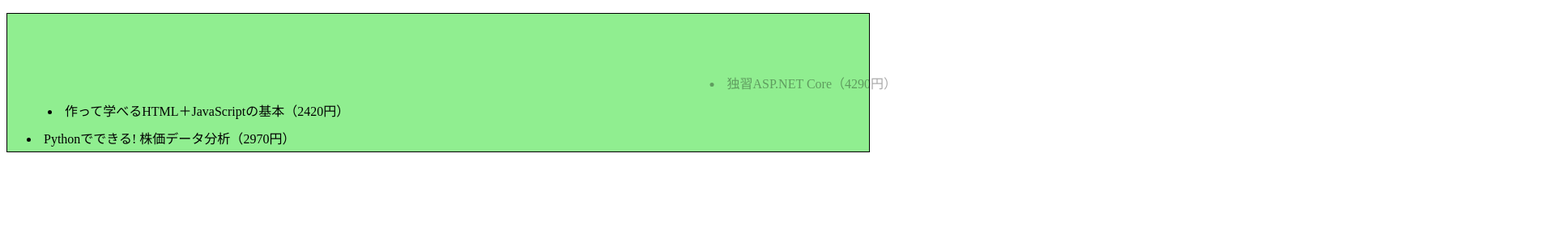
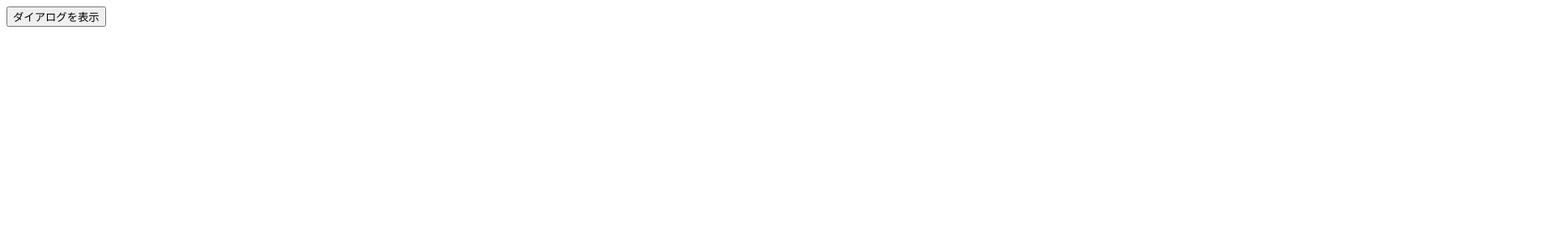
Before and after one commit to STHEXA/practical-introduction-react, a React (Vite) app in the folder samples/my-react/: page / in a window 1280 px wide. Shown: the top 300 px of the page at 81% size, 1920 px wide, since content can reach past the window. Built offline with nearby package versions, Linux system fonts and the light colour scheme.

Commit message:
createPortalを確認

```diff
--- a/samples/my-react/src/chap05/PortalBasic.jsx
+++ b/samples/my-react/src/chap05/PortalBasic.jsx
@@ -1,25 +1,26 @@
-import { useState } from 'react';
-import { createPortal } from 'react-dom';
-import './PortalBasic.css';
+import { useState } from "react";
+import { createPortal } from "react-dom";
+import "./PortalBasic.css";
 
 export default function PortalBasic() {
   const [show, setShow] = useState(false);
-  const handleDialog = () => setShow(s => !s);
+  const handleDialog = () => setShow((s) => !s);
 
   return (
     <form>
-      <button type="button" onClick={handleDialog}
-        disabled={show}>
+      <button type="button" onClick={handleDialog} disabled={show}>
         ダイアログを表示
       </button>
-      {show && createPortal(
+      {show &&
+        createPortal(
           <div className="dialog">
             <p>Portalで生成されたダイアログ</p>
             <button type="button" onClick={handleDialog}>
               閉じる
             </button>
           </div>,
-        document.getElementById('dialog')
+          //以下が配置する場所を指定する
+          document.getElementById("dialog"),
         )}
     </form>
   );
--- a/samples/my-react/src/main.jsx
+++ b/samples/my-react/src/main.jsx
@@ -594,18 +594,16 @@
 
 // root.render(<MotionVariant />);
 
-root.render(<MotionNest />);
+// root.render(<MotionNest />);
 
-// root.render(
-//   <MotionFrame />
-// );
+// root.render(<MotionFrame />);
 
-// root.render(
-//   <>
-//     <div id="dialog"></div>
-//     <PortalBasic />
-//   </>
-// );
+root.render(
+  <>
+    <div id="dialog"></div>
+    <PortalBasic />
+  </>,
+);
 
 // root.render(
 //   <ErrorRoot />
```
Lines whose indentation alone changed are shown as unchanged.
